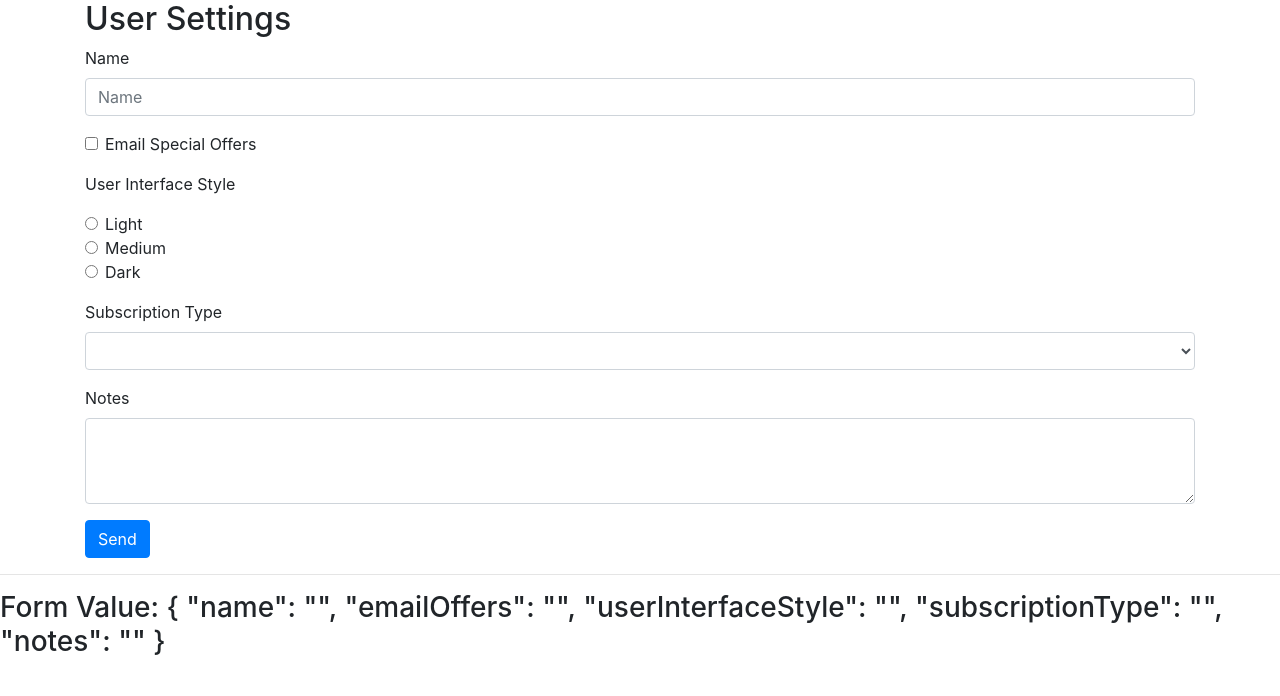
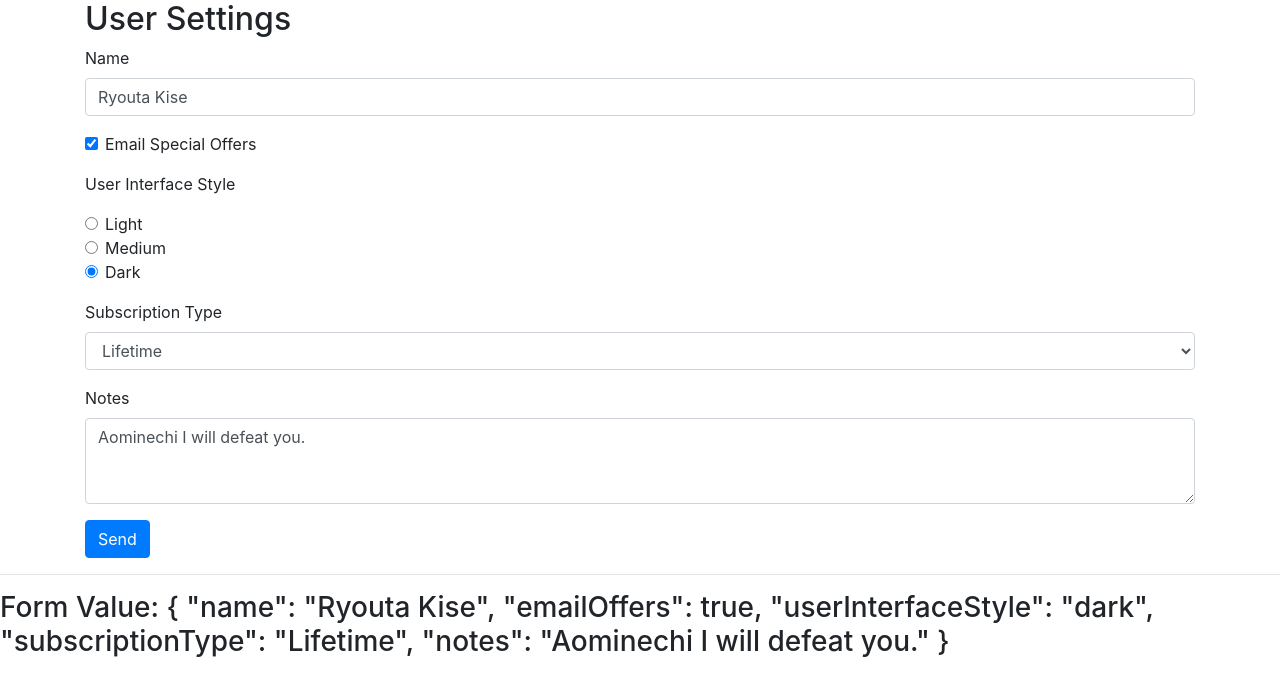
Before and after one commit to ashutoshbhadoria/ng-template-forms-demo, an Angular app: page / in a window 1280 px wide. Shown: the top 696 px of the page. Built offline with nearby package versions, Linux system fonts and the light colour scheme.

Commit message:
Move template to the correct location. Add 2-way data binding.

```diff
--- a/src/app/app.component.html
+++ b/src/app/app.component.html
@@ -1,98 +1 @@
-<div class="container">
-  <h2>User Settings</h2>
-
-  <form #form="ngForm">
-    <div class="form-group">
-      <label for="name">Name</label>
-      <input
-        type="text"
-        class="form-control"
-        id="name"
-        name="name"
-        placeholder="Name"
-        ngModel
-      />
-    </div>
-
-    <div class="form-group form-check">
-      <input
-        type="checkbox"
-        class="form-check-input"
-        id="emailOffers"
-        name="emailOffers"
-        ngModel
-      />
-      <label class="form-check-label" for="emailOffers"
-        >Email Special Offers</label
-      >
-    </div>
-
-    <div class="form-group">
-      <p>User Interface Style</p>
-
-      <div class="form-check">
-        <input
-          class="form-check-input"
-          type="radio"
-          name="userInterfaceStyle"
-          id="lightInterface"
-          value="light"
-          checked
-          ngModel
-        />
-        <label class="form-check-label" for="lightInterface"> Light </label>
-      </div>
-      <div class="form-check">
-        <input
-          class="form-check-input"
-          type="radio"
-          name="userInterfaceStyle"
-          id="mediumInterface"
-          value="medium"
-          ngModel
-        />
-        <label class="form-check-label" for="mediumInterface"> Medium </label>
-      </div>
-      <div class="form-check">
-        <input
-          class="form-check-input"
-          type="radio"
-          name="userInterfaceStyle"
-          id="darkInterface"
-          value="dark"
-          ngModel
-        />
-        <label class="form-check-label" for="darkInterface"> Dark </label>
-      </div>
-    </div>
-
-    <div class="form-group">
-      <label for="subscriptionType">Subscription Type</label>
-      <select
-        class="form-control"
-        id="subscriptionType"
-        name="subscriptionType"
-        ngModel
-      >
-        <option>Monthly</option>
-        <option>Annual</option>
-        <option>Lifetime</option>
-      </select>
-    </div>
-
-    <div class="form-group">
-      <label for="notes">Notes</label>
-      <textarea
-        class="form-control"
-        id="notes"
-        name="notes"
-        rows="3"
-        ngModel
-      ></textarea>
-    </div>
-
-    <button class="btn btn-primary">Send</button>
-  </form>
-</div>
-<hr />
-<h3>Form Value: {{ form.value | json }}</h3>
+<app-user-settings-form></app-user-settings-form>
--- /dev/null
+++ b/src/app/data/user-settings.ts
@@ -0,0 +1,7 @@
+export interface UserSettings {
+  name: string;
+  emailOffers: boolean;
+  userInterfaceStyle: string;
+  subscriptionType: string;
+  notes: string;
+}
--- a/src/app/user-settings-form/user-settings-form.component.html
+++ b/src/app/user-settings-form/user-settings-form.component.html
@@ -1 +1,98 @@
-<p>user-settings-form works!</p>
+<div class="container">
+  <h2>User Settings</h2>
+
+  <form #form="ngForm">
+    <div class="form-group">
+      <label for="name">Name</label>
+      <input
+        type="text"
+        class="form-control"
+        id="name"
+        name="name"
+        placeholder="Name"
+        [(ngModel)]="userSettings.name"
+      />
+    </div>
+
+    <div class="form-group form-check">
+      <input
+        type="checkbox"
+        class="form-check-input"
+        id="emailOffers"
+        name="emailOffers"
+        [(ngModel)]="userSettings.emailOffers"
+      />
+      <label class="form-check-label" for="emailOffers"
+        >Email Special Offers</label
+      >
+    </div>
+
+    <div class="form-group">
+      <p>User Interface Style</p>
+
+      <div class="form-check">
+        <input
+          class="form-check-input"
+          type="radio"
+          name="userInterfaceStyle"
+          id="lightInterface"
+          value="light"
+          checked
+          [(ngModel)]="userSettings.userInterfaceStyle"
+        />
+        <label class="form-check-label" for="lightInterface"> Light </label>
+      </div>
+      <div class="form-check">
+        <input
+          class="form-check-input"
+          type="radio"
+          name="userInterfaceStyle"
+          id="mediumInterface"
+          value="medium"
+          [(ngModel)]="userSettings.userInterfaceStyle"
+        />
+        <label class="form-check-label" for="mediumInterface"> Medium </label>
+      </div>
+      <div class="form-check">
+        <input
+          class="form-check-input"
+          type="radio"
+          name="userInterfaceStyle"
+          id="darkInterface"
+          value="dark"
+          [(ngModel)]="userSettings.userInterfaceStyle"
+        />
+        <label class="form-check-label" for="darkInterface"> Dark </label>
+      </div>
+    </div>
+
+    <div class="form-group">
+      <label for="subscriptionType">Subscription Type</label>
+      <select
+        class="form-control"
+        id="subscriptionType"
+        name="subscriptionType"
+        [(ngModel)]="userSettings.subscriptionType"
+      >
+        <option>Monthly</option>
+        <option>Annual</option>
+        <option>Lifetime</option>
+      </select>
+    </div>
+
+    <div class="form-group">
+      <label for="notes">Notes</label>
+      <textarea
+        class="form-control"
+        id="notes"
+        name="notes"
+        rows="3"
+        [(ngModel)]="userSettings.notes"
+      ></textarea>
+    </div>
+
+    <button class="btn btn-primary">Send</button>
+  </form>
+</div>
+<hr />
+<h3>Form Value: {{ form.value | json }}</h3>
--- a/src/app/user-settings-form/user-settings-form.component.ts
+++ b/src/app/user-settings-form/user-settings-form.component.ts
@@ -1,15 +1,23 @@
 import { Component, OnInit } from '@angular/core';
+import { UserSettings } from '../data/user-settings';
 
 @Component({
   selector: 'app-user-settings-form',
   templateUrl: './user-settings-form.component.html',
-  styleUrls: ['./user-settings-form.component.css']
+  styleUrls: ['./user-settings-form.component.css'],
 })
 export class UserSettingsFormComponent implements OnInit {
+  originalUserSettings: UserSettings = {
+    name: 'Ryouta Kise',
+    emailOffers: true,
+    userInterfaceStyle: 'dark',
+    subscriptionType: 'Lifetime',
+    notes: 'Aominechi I will defeat you.',
+  };
 
-  constructor() { }
+  userSettings: UserSettings = { ...this.originalUserSettings };
 
-  ngOnInit(): void {
-  }
+  constructor() {}
 
+  ngOnInit(): void {}
 }
```
